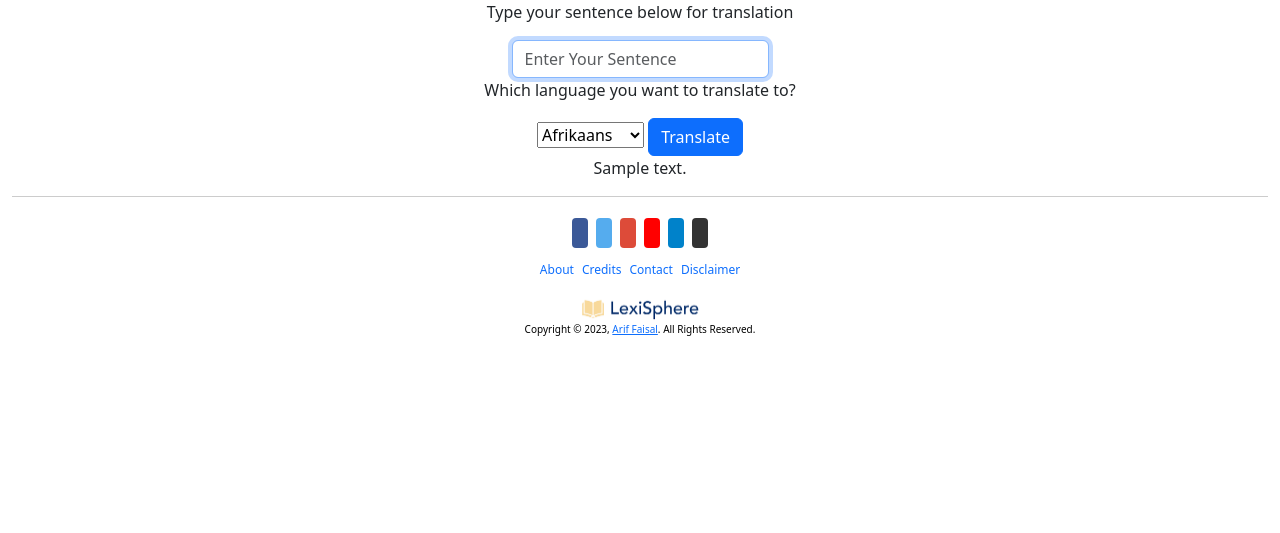
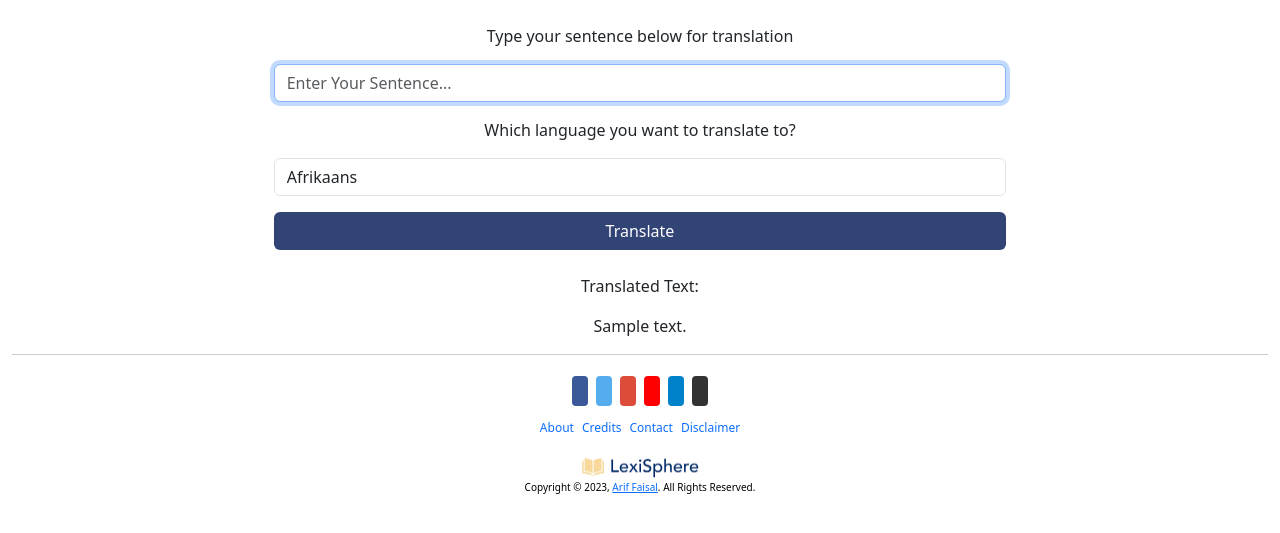
Before and after one commit to arifaisal123/lexisphere, a Flask app: template api/templates/translation.html in a window 1280 px wide. Shown: the part 135-668 px from the top of the page. Run offline with Flask 2, Linux system fonts and the light colour scheme; the template is opened without the code that fills it: most values are stand-ins (such as "Sample title", 1, 10 or a date in 2020).

Commit message:
Add translation styles

```diff
--- a/api/templates/translation.html
+++ b/api/templates/translation.html
@@ -6,12 +6,15 @@
 
 {% block main %}
         <div class="row">
-            <div class="col-12 text-center">
+            <div class="col-12 text-center mt-4">
                 <p>Type your sentence below for translation</p>
                 <form action="/translation" method="post">
-                    <input autocomplete="off" autofocus class="form-control mx-auto w-auto" id="translation" name="translation" placeholder="Enter Your Sentence" type="text">
+                    <div class="col-7 mx-auto">
+                        <input autocomplete="off" autofocus class="form-control mx-auto mb-3" id="translation" name="translation" placeholder="Enter Your Sentence..." type="text">
+                    </div>
                     <p>Which language you want to translate to?</p>
-                    <select name="language" id="language">
+                    <div class="col-7 mx-auto">
+                        <select class="form-control" name="language" id="language">
                             <option value="af">Afrikaans</option>
                             <option value="ar">Arabic</option>
                             <option value="bn">Bengali</option>
@@ -39,9 +42,11 @@
                             <option value="es">Spanish</option>
                             <option value="ur">Urdu</option>
                         </select>
-                    <button class="btn btn-primary" type="submit">Translate</button>
+                    </div>
+                    <button class="btn bg-color-dark-blue custom-btn-hover text-white my-3 mb-2 col-7" type="submit">Translate</button>
                 </form>
-                <p>{{ translated_text }}</p>
+                <p class="mt-3">Translated Text:</p>
+                <p class="mb-3">{{ translated_text }}</p>
             </div>
         </div>
 {% endblock %}
```
Lines whose indentation alone changed are shown as unchanged.
